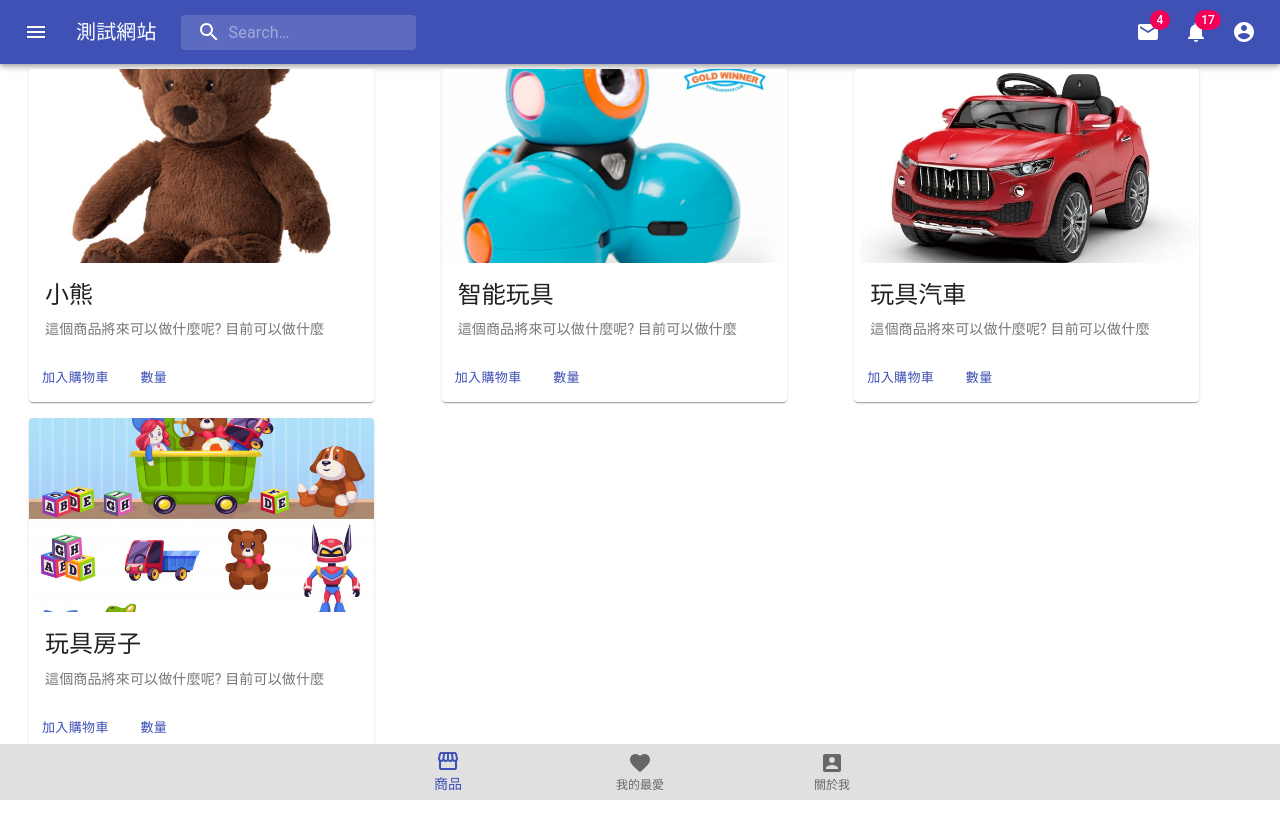
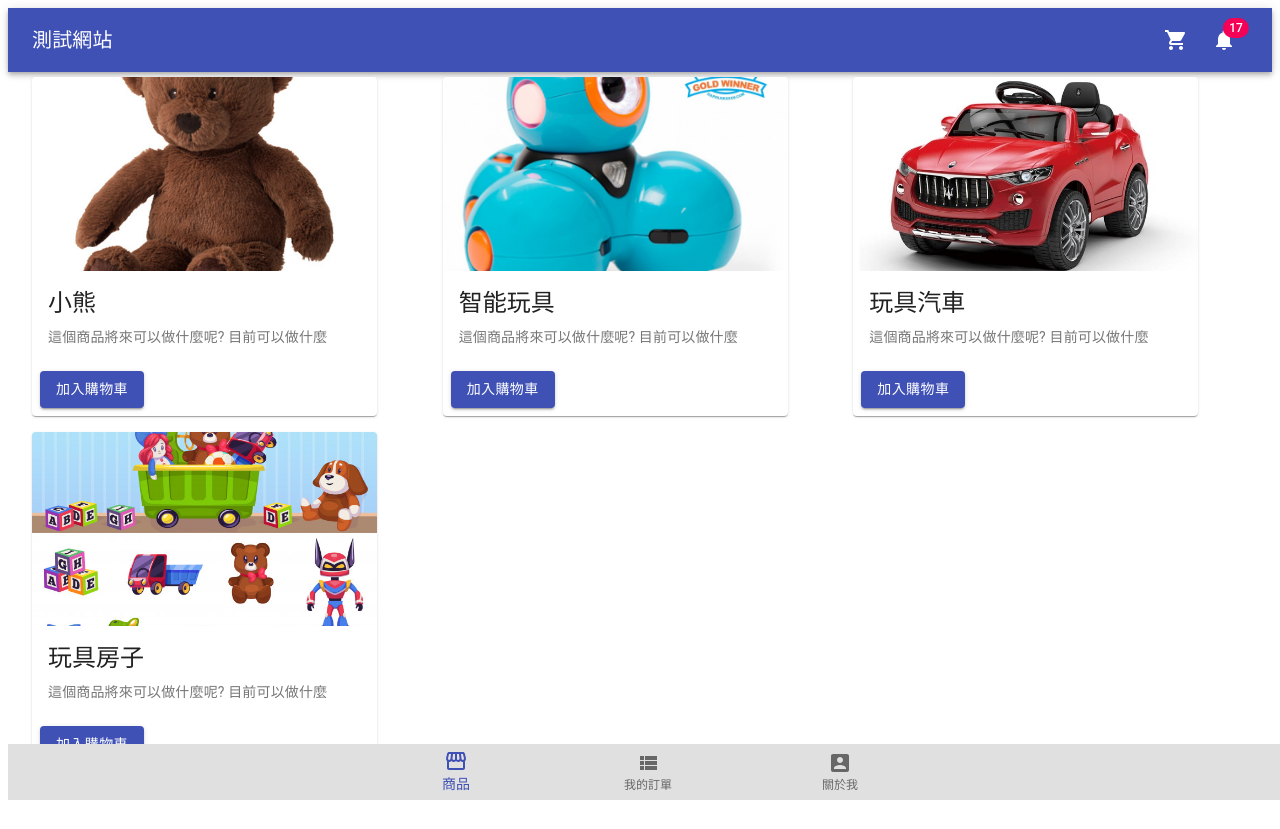
Before and after one commit to sculouis/linebotweb, a React (Create React App) app: page /productlist in a window 1280 px wide. Before the commit the page ends 800 px from the top, so only its background shows below. Built offline with nearby package versions, Linux system fonts and the light colour scheme.

Commit message:
整合最近的修改

```diff
--- a/package.json
+++ b/package.json
@@ -10,8 +10,11 @@
     "@testing-library/user-event": "^12.1.10",
     "react": "^17.0.1",
     "react-dom": "^17.0.1",
+    "react-redux": "7.2.2",
     "react-router-dom": "^5.2.0",
     "react-scripts": "4.0.2",
+    "redux": "4.0.5",
+    "redux-devtools-extension": "2.13.8",
     "web-vitals": "^1.0.1"
   },
   "scripts": {
--- a/src/App.js
+++ b/src/App.js
@@ -1,12 +1,34 @@
 import React from "react";
+import { BrowserRouter as Router, Switch, Route } from "react-router-dom";
+// import "./styles.css";
 import ButtonAppBar from "./components/buttonappbar.js";
 import ButtomNav from "./components/buttomnav";
+import About from "./components/about";
+import MyOrders from "./components/myorders";
+import ProductList from "./components/productlist";
+import MessageLog from "./components/message";
 
 export default function App() {
   return (
     <>
-      <ButtonAppBar></ButtonAppBar>
-      <ButtomNav></ButtomNav>
+      <Router>
+        <ButtonAppBar></ButtonAppBar>
+        <ButtomNav></ButtomNav>
+        <Switch>
+          <Route path="/about">
+            <About />
+          </Route>
+          <Route path="/myorders">
+            <MyOrders />
+          </Route>
+          <Route path="/productlist">
+            <ProductList />
+          </Route>
+          <Route path="/message">
+            <MessageLog />
+          </Route>
+        </Switch>
+      </Router>
     </>
   );
 }
--- a/src/components/buttomnav.js
+++ b/src/components/buttomnav.js
@@ -1,23 +1,19 @@
 import React from "react";
-import { BrowserRouter as Router, Switch, Route, Link } from "react-router-dom";
+import { Link } from "react-router-dom";
 import { makeStyles } from "@material-ui/core/styles";
 import BottomNavigation from "@material-ui/core/BottomNavigation";
 import BottomNavigationAction from "@material-ui/core/BottomNavigationAction";
-import RestoreIcon from "@material-ui/icons/Restore";
 import AccountBoxRoundedIcon from "@material-ui/icons/AccountBoxRounded";
-import FavoriteIcon from "@material-ui/icons/Favorite";
-import LocationOnIcon from "@material-ui/icons/LocationOn";
+import ViewListIcon from "@material-ui/icons/ViewList";
 import StorefrontIcon from "@material-ui/icons/Storefront";
-import About from "./about";
-import Favorite from "./favorite";
-import ProductList from "./productlist";
 
 const useStyles = makeStyles({
   stickToBottom: {
     background: "#e0e0e0",
     width: "100%",
     position: "fixed",
-    bottom: 0
+    bottom: 0,
+    zIndex: "7 !important"
   }
 });
 
@@ -26,7 +22,6 @@ export default function ButtomNav() {
   const [value, setValue] = React.useState(0);
 
   return (
-    <Router>
     <BottomNavigation
       value={value}
       onChange={(event, newValue) => {
@@ -43,10 +38,10 @@ export default function ButtomNav() {
         to="/productlist"
       />
       <BottomNavigationAction
-          label="我的最愛"
-          icon={<FavoriteIcon />}
+        label="我的訂單"
+        icon={<ViewListIcon />}
         component={Link}
-          to="favorite"
+        to="myorders"
       />
       <BottomNavigationAction
         label="關於我"
@@ -55,17 +50,5 @@ export default function ButtomNav() {
         to="about"
       />
     </BottomNavigation>
-      <Switch>
-        <Route path="/about">
-          <About />
-        </Route>
-        <Route path="/favorite">
-          <Favorite />
-        </Route>
-        <Route path="/productlist">
-          <ProductList />
-        </Route>
-      </Switch>
-    </Router>
   );
 }
--- a/src/components/buttonappbar.js
+++ b/src/components/buttonappbar.js
@@ -1,19 +1,16 @@
 import React from "react";
+import { Link } from "react-router-dom";
 import { fade, makeStyles } from "@material-ui/core/styles";
 import AppBar from "@material-ui/core/AppBar";
 import Toolbar from "@material-ui/core/Toolbar";
 import IconButton from "@material-ui/core/IconButton";
 import Typography from "@material-ui/core/Typography";
-import InputBase from "@material-ui/core/InputBase";
 import Badge from "@material-ui/core/Badge";
 import MenuItem from "@material-ui/core/MenuItem";
 import Menu from "@material-ui/core/Menu";
-import MenuIcon from "@material-ui/icons/Menu";
-import SearchIcon from "@material-ui/icons/Search";
-import AccountCircle from "@material-ui/icons/AccountCircle";
-import MailIcon from "@material-ui/icons/Mail";
+import ShoppingCartIcon from "@material-ui/icons/ShoppingCart";
 import NotificationsIcon from "@material-ui/icons/Notifications";
-import MoreIcon from "@material-ui/icons/MoreVert";
+import { useSelector } from "react-redux";
 
 const useStyles = makeStyles((theme) => ({
   grow: {
@@ -86,8 +83,10 @@ export default function ButtonAppBar() {
 
   const isMenuOpen = Boolean(anchorEl);
   const isMobileMenuOpen = Boolean(mobileMoreAnchorEl);
+  const number = useSelector((state) => state.number);
 
   const handleProfileMenuOpen = (event) => {
+    console.log(event.currentTarget);
     setAnchorEl(event.currentTarget);
   };
 
@@ -133,8 +132,8 @@ export default function ButtonAppBar() {
     >
       <MenuItem>
         <IconButton aria-label="show 4 new mails" color="inherit">
-          <Badge badgeContent={4} color="secondary">
-            <MailIcon />
+          <Badge badgeContent={number} color="secondary">
+            <ShoppingCartIcon />
           </Badge>
         </IconButton>
         <p>Messages</p>
@@ -147,17 +146,6 @@ export default function ButtonAppBar() {
         </IconButton>
         <p>Notifications</p>
       </MenuItem>
-      <MenuItem onClick={handleProfileMenuOpen}>
-        <IconButton
-          aria-label="account of current user"
-          aria-controls="primary-search-account-menu"
-          aria-haspopup="true"
-          color="inherit"
-        >
-          <AccountCircle />
-        </IconButton>
-        <p>Profile</p>
-      </MenuItem>
     </Menu>
   );
 
@@ -165,64 +153,25 @@ export default function ButtonAppBar() {
     <div className={classes.grow}>
       <AppBar position="static">
         <Toolbar>
-          <IconButton
-            edge="start"
-            className={classes.menuButton}
-            color="inherit"
-            aria-label="open drawer"
-          >
-            <MenuIcon />
-          </IconButton>
           <Typography className={classes.title} variant="h6" noWrap>
             測試網站
           </Typography>
-          <div className={classes.search}>
-            <div className={classes.searchIcon}>
-              <SearchIcon />
-            </div>
-            <InputBase
-              placeholder="Search…"
-              classes={{
-                root: classes.inputRoot,
-                input: classes.inputInput
-              }}
-              inputProps={{ "aria-label": "search" }}
-            />
-          </div>
           <div className={classes.grow} />
-          <div className={classes.sectionDesktop}>
           <IconButton aria-label="show 4 new mails" color="inherit">
-              <Badge badgeContent={4} color="secondary">
-                <MailIcon />
+            <Badge badgeContent={number} color="secondary">
+              <ShoppingCartIcon />
             </Badge>
           </IconButton>
-            <IconButton aria-label="show 17 new notifications" color="inherit">
+          <IconButton
+            aria-label="show 17 new notifications"
+            color="inherit"
+            component={Link}
+            to="/message"
+          >
             <Badge badgeContent={17} color="secondary">
               <NotificationsIcon />
             </Badge>
           </IconButton>
-            <IconButton
-              edge="end"
-              aria-label="account of current user"
-              aria-controls={menuId}
-              aria-haspopup="true"
-              onClick={handleProfileMenuOpen}
-              color="inherit"
-            >
-              <AccountCircle />
-            </IconButton>
-          </div>
-          <div className={classes.sectionMobile}>
-            <IconButton
-              aria-label="show more"
-              aria-controls={mobileMenuId}
-              aria-haspopup="true"
-              onClick={handleMobileMenuOpen}
-              color="inherit"
-            >
-              <MoreIcon />
-            </IconButton>
-          </div>
         </Toolbar>
       </AppBar>
       {renderMobileMenu}
--- a/src/components/cardproduct.js
+++ b/src/components/cardproduct.js
@@ -1,4 +1,5 @@
-import React from "react";
+import React, { useCallback } from "react";
+import { useDispatch } from "react-redux";
 import { makeStyles } from "@material-ui/core/styles";
 import Card from "@material-ui/core/Card";
 import CardActionArea from "@material-ui/core/CardActionArea";
@@ -7,6 +8,11 @@ import CardContent from "@material-ui/core/CardContent";
 import CardMedia from "@material-ui/core/CardMedia";
 import Button from "@material-ui/core/Button";
 import Typography from "@material-ui/core/Typography";
+import Dialog from "@material-ui/core/Dialog";
+import DialogActions from "@material-ui/core/DialogActions";
+import DialogContent from "@material-ui/core/DialogContent";
+import DialogContentText from "@material-ui/core/DialogContentText";
+import DialogTitle from "@material-ui/core/DialogTitle";
 
 const useStyles = makeStyles({
   root: {
@@ -20,8 +26,30 @@ const useStyles = makeStyles({
 
 export default function CardProduct({ item }) {
   const classes = useStyles();
+  const [open, setOpen] = React.useState(false);
+
+  const dispatch = useDispatch();
+
+  const incrementHandler = useCallback(
+    () => dispatch({ type: "INCREMENTHANDLER" }),
+    [dispatch]
+  );
+
+  const handleClickOpen = () => {
+    setOpen(true);
+  };
+
+  const handleClose = () => {
+    setOpen(false);
+  };
+
+  const handleAccept = () => {
+    dispatch({ type: "INCREMENTHANDLER" });
+    setOpen(false);
+  };
 
   return (
+    <>
       <Card className={classes.root}>
         <CardActionArea>
           <CardMedia
@@ -39,13 +67,33 @@ export default function CardProduct({ item }) {
           </CardContent>
         </CardActionArea>
         <CardActions>
-        <Button size="small" color="primary">
+          <Button variant="contained" color="primary" onClick={handleClickOpen}>
             加入購物車
-        </Button>
-        <Button size="small" color="primary">
-          數量
           </Button>
         </CardActions>
       </Card>
+      <Dialog
+        open={open}
+        onClose={handleClose}
+        maxWidth="md"
+        aria-labelledby="alert-dialog-title"
+        aria-describedby="alert-dialog-description"
+      >
+        <DialogTitle id="alert-dialog-title">{"  確認視窗  "}</DialogTitle>
+        <DialogContent>
+          <DialogContentText id="alert-dialog-description">
+            確定加入購物車嗎?
+          </DialogContentText>
+        </DialogContent>
+        <DialogActions>
+          <Button onClick={handleAccept} color="primary">
+            確定
+          </Button>
+          <Button onClick={handleClose} color="primary" autoFocus>
+            取消
+          </Button>
+        </DialogActions>
+      </Dialog>
+    </>
   );
 }
--- a/src/components/favorite.js
+++ /dev/null
@@ -1,10 +0,0 @@
-import React from "react";
-import Container from "@material-ui/core/Container";
-
-export default function Favorite() {
-  return (
-    <Container>
-      <h2>我的最愛修改</h2>
-    </Container>
-  );
-}
--- /dev/null
+++ b/src/components/message.js
@@ -0,0 +1,59 @@
+import React, { useEffect, useState } from "react";
+import { BrowserRouter as Router, Switch, Route, Link } from "react-router-dom";
+import { makeStyles } from "@material-ui/core/styles";
+import Container from "@material-ui/core/Container";
+import List from "@material-ui/core/List";
+import ListItem from "@material-ui/core/ListItem";
+import ListItemText from "@material-ui/core/ListItemText";
+import Divider from "@material-ui/core/Divider";
+
+const useStyles = makeStyles((theme) => ({
+  listitem: {
+    backgroundColor: theme.palette.background.default
+  },
+  root: {
+    marginTop: "5px",
+    paddingBottom: "50px",
+    flexGrow: 1
+  }
+}));
+
+export default function MessageLog() {
+  const classes = useStyles();
+  const [message, setMessage] = useState([]);
+  async function fetchMessageLog() {
+    const response = await fetch(
+      "https://linebothook.herokuapp.com/messagelog"
+    );
+    const messageslog = await response.json();
+    return messageslog;
+  }
+
+  useEffect(() => {
+    fetchMessageLog().then((data) => {
+      setMessage(data);
+      console.log(data);
+    });
+  }, []);
+
+  return (
+    <div className={classes.root}>
+      <Container fixed>
+        <h2>訊息紀錄</h2>
+        <List className={classes.listitem}>
+          {message.map((item, index) => (
+            <>
+              <ListItem key={index}>
+                <ListItemText
+                  primary={item.text_message}
+                  secondary={item.created_on}
+                />
+              </ListItem>
+              <Divider />
+            </>
+          ))}
+        </List>
+      </Container>
+    </div>
+  );
+}
--- /dev/null
+++ b/src/components/myorders.js
@@ -0,0 +1,24 @@
+import React from "react";
+import { makeStyles } from "@material-ui/core/styles";
+import Container from "@material-ui/core/Container";
+
+const useStyles = makeStyles((theme) => ({
+  listitem: {
+    backgroundColor: theme.palette.background.default
+  },
+  root: {
+    margin: "5px",
+    flexGrow: 1
+  }
+}));
+
+export default function MyOrders() {
+  const classes = useStyles();
+  return (
+    <div className={classes.root}>
+      <Container fixed>
+        <h2>我的訂單紀錄</h2>
+      </Container>
+    </div>
+  );
+}
--- a/src/components/productlist.js
+++ b/src/components/productlist.js
@@ -6,7 +6,8 @@ import CardProduct from "./cardproduct";
 
 const useStyles = makeStyles((theme) => ({
   root: {
-    margin: "5px",
+    marginTop: "5px",
+    paddingBottom: "50px",
     flexGrow: 1
   }
 }));
@@ -21,10 +22,10 @@ export default function ProductList() {
   ]);
   return (
     <div className={classes.root}>
-      <Container>
+      <Container fixed>
         <Grid container spacing={2}>
-          {products.map((item) => (
-            <Grid item xs={12} md={4}>
+          {products.map((item, index) => (
+            <Grid key={index} item xs={12} md={4}>
               <CardProduct item={item} />
             </Grid>
           ))}
--- a/src/index.js
+++ b/src/index.js
@@ -1,17 +1,18 @@
-import React from 'react';
-import ReactDOM from 'react-dom';
-import './index.css';
-import App from './App';
-import reportWebVitals from './reportWebVitals';
+import React, { StrictMode } from "react";
+import ReactDOM from "react-dom";
+import { createStore } from "redux";
+import { rootReducer } from "./store/rootReducer";
+import { Provider } from "react-redux";
+import { composeWithDevTools } from "redux-devtools-extension";
 
+import App from "./App";
+const rootElement = document.getElementById("root");
+const store = createStore(rootReducer, composeWithDevTools());
 ReactDOM.render(
-  <React.StrictMode>
-    <App />
-  </React.StrictMode>,
-  document.getElementById('root')
+  <StrictMode>
+    <Provider store={store}>
+      <App />
+    </Provider>
+  </StrictMode>,
+  rootElement
 );
-
-// If you want to start measuring performance in your app, pass a function
-// to log results (for example: reportWebVitals(console.log))
-// or send to an analytics endpoint. Learn more: https://bit.ly/CRA-vitals
-reportWebVitals();
--- /dev/null
+++ b/src/store/rootReducer.js
@@ -0,0 +1,23 @@
+const initialState = {
+  number: 0,
+  messagecount: 0
+};
+
+export const rootReducer = (state = initialState, action) => {
+  switch (action.type) {
+    case "INCREMENTHANDLER":
+      return {
+        number: state.number + 1
+      };
+    case "DECREMENTHANDLER":
+      return {
+        number: state.number - 1
+      };
+    case "INCREMENTTENNUMBERHANDLER":
+      return {
+        number: action.payload.number + 10
+      };
+    default:
+      return state;
+  }
+};
```
Lines whose indentation alone changed are shown as unchanged.
